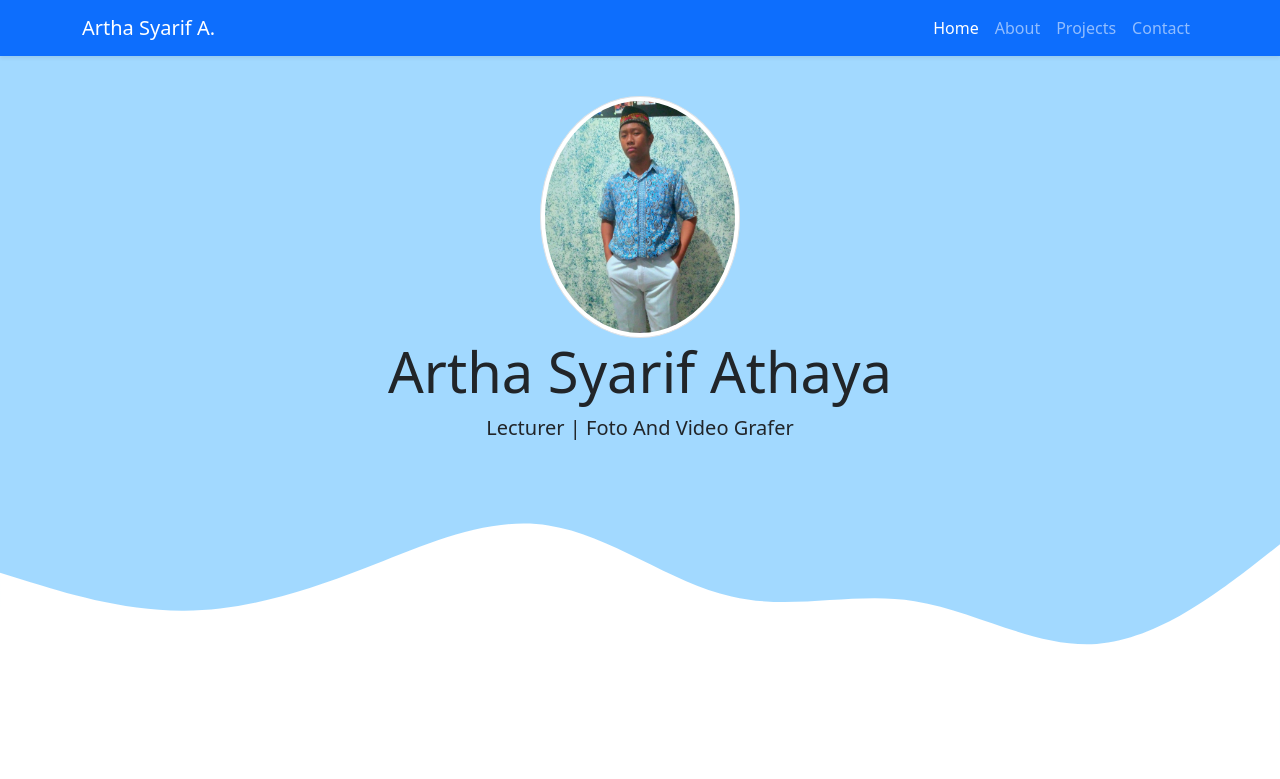
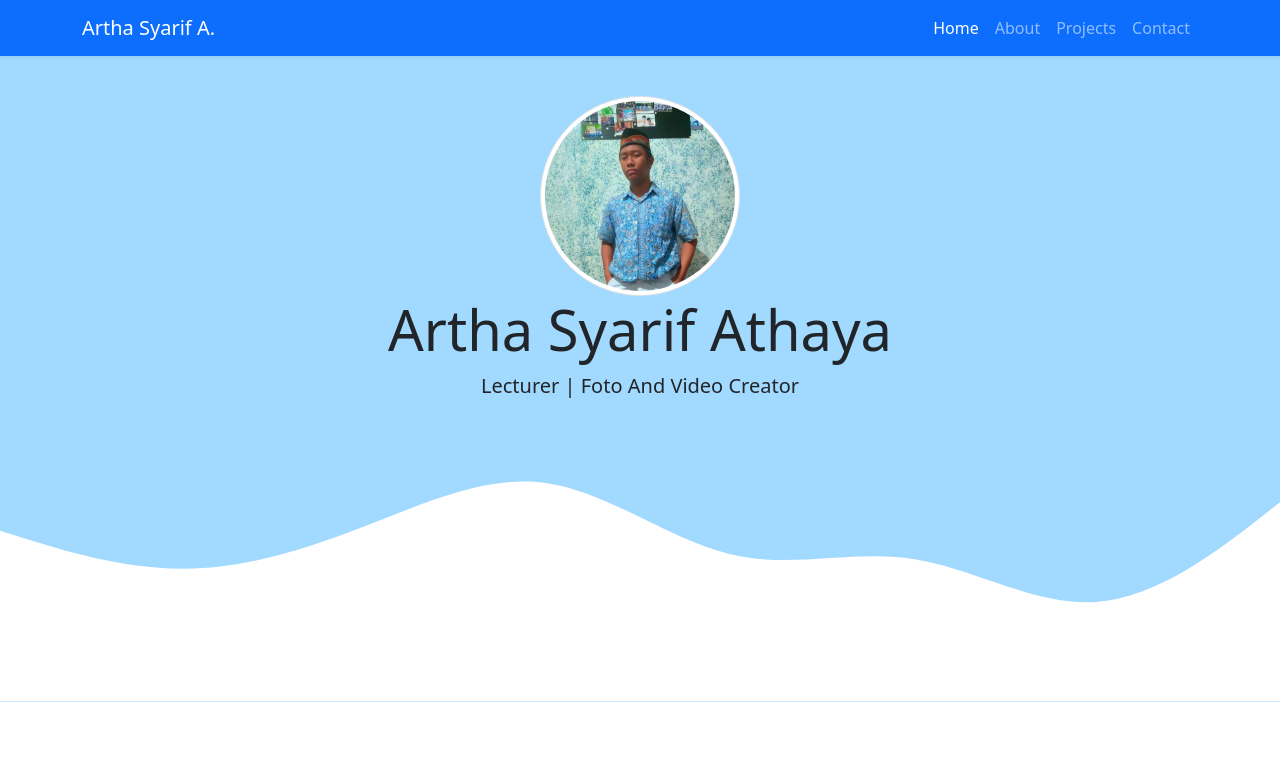
Before and after one commit to arthasa28/Grafer, a plain HTML site: page index.html in a window 1280 px wide. Shown: the top 779 px of the page. Drawn offline with nearby package versions, Linux system fonts and the light colour scheme.

Commit message:
first commit

```diff
--- a/index.html
+++ b/index.html
@@ -52,10 +52,10 @@
 
     <!-- Jumbotron -->
     <section class="jumbotron text-center">
-      <img src="logo.png" alt="Artha Syarif" width="200"
+      <img src="logo_1.png" alt="Artha Syarif" width="200"
       class="rounded-circle img-thumbnail"/>
   <h1 class="display-4">Artha Syarif Athaya</h1>
-  <p class="lead">Lecturer | Foto And Video Grafer</p>
+  <p class="lead">Lecturer | Foto And Video Creator</p>
   <svg xmlns="http://www.w3.org/2000/svg" viewBox="0 0 1440 320"><path fill="#ffffff" fill-opacity="1" d="M0,128L34.3,138.7C68.6,149,137,171,206,170.7C274.3,171,343,149,411,122.7C480,96,549,64,617,74.7C685.7,85,754,139,823,154.7C891.4,171,960,149,1029,160C1097.1,171,1166,213,1234,208C1302.9,203,1371,149,1406,122.7L1440,96L1440,320L1405.7,320C1371.4,320,1303,320,1234,320C1165.7,320,1097,320,1029,320C960,320,891,320,823,320C754.3,320,686,320,617,320C548.6,320,480,320,411,320C342.9,320,274,320,206,320C137.1,320,69,320,34,320L0,320Z"></path></svg>
 </section>
 
```
Also changed, not shown: logo.png (deleted), logo_1.png (added).
